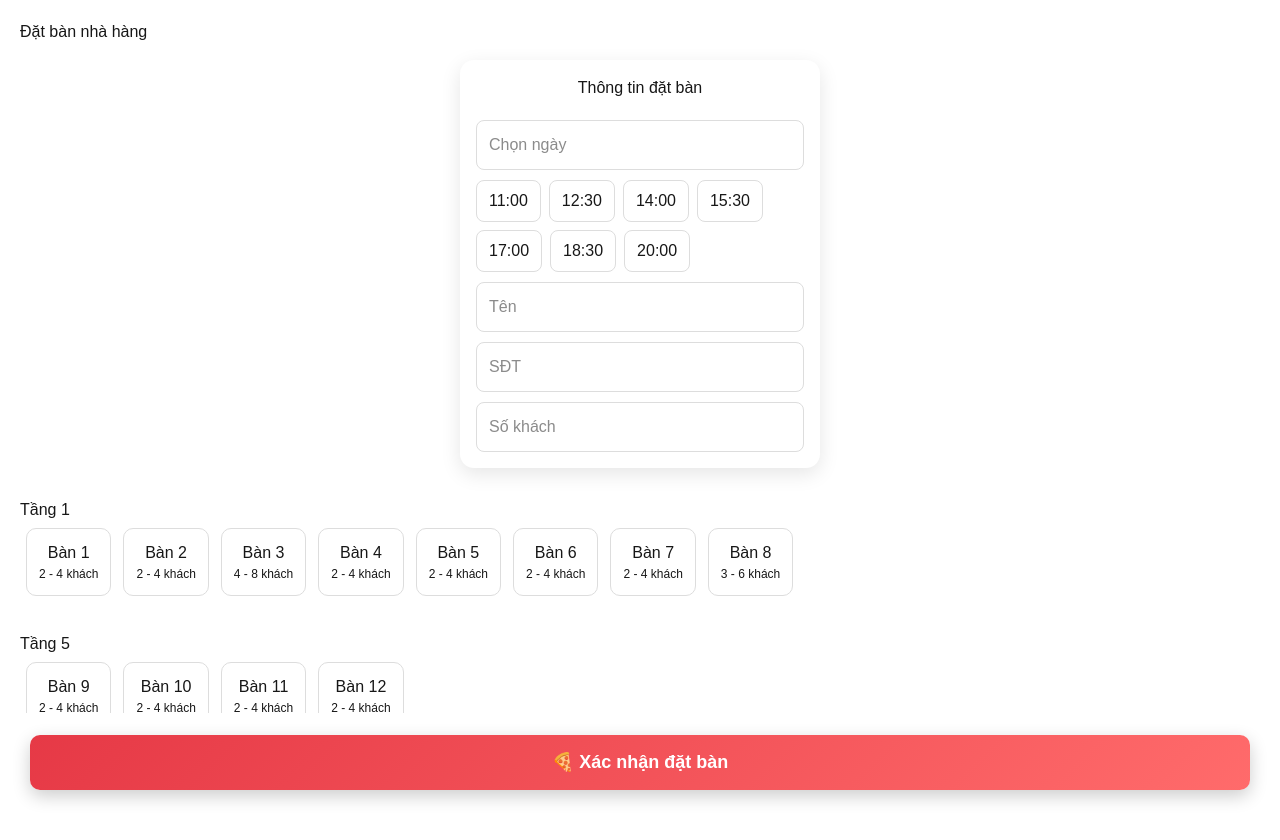
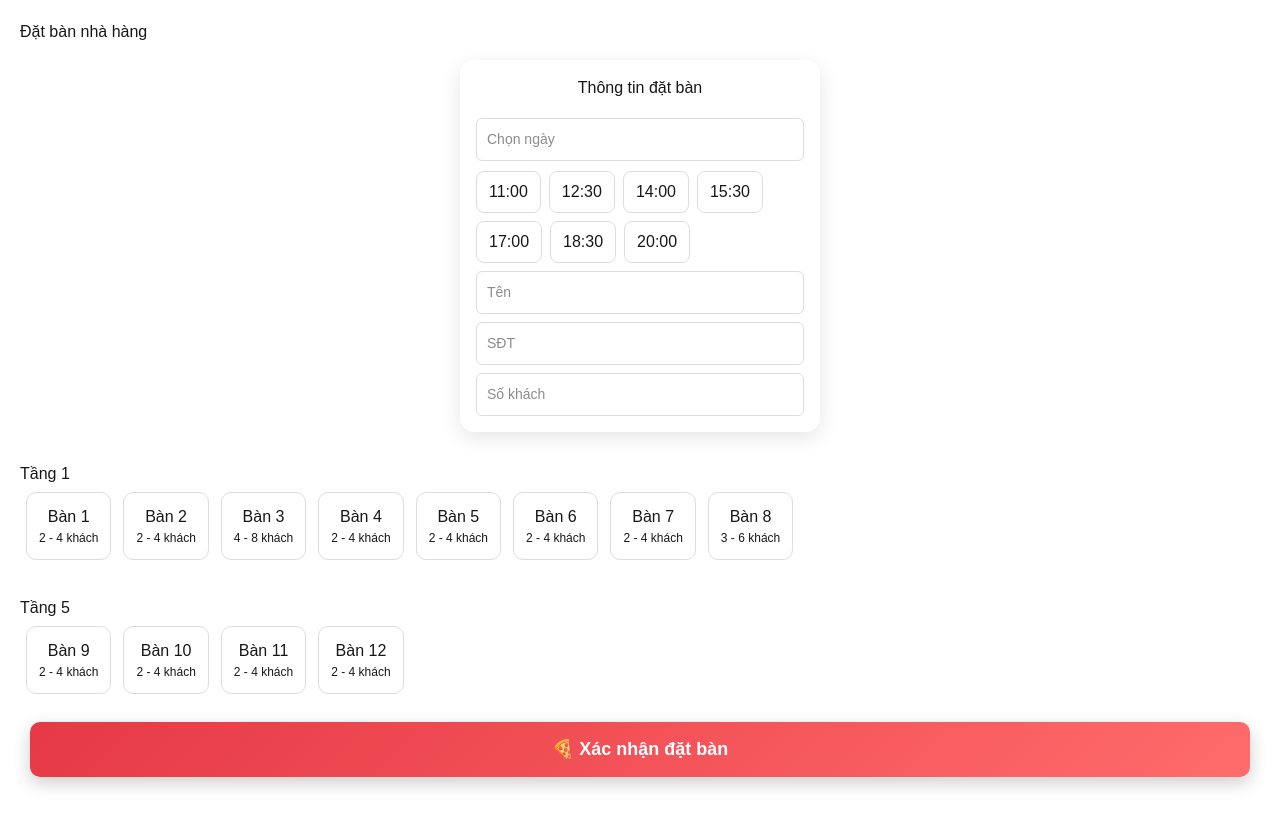
Before and after one commit to dejavuhousehalong-source/GoongPizza, a Next.js app: page / in a window 1280 px wide. Shown: the top 840 px of the page. After the commit the page ends 807 px from the top, so only its background shows below. Built offline with nearby package versions, Linux system fonts and the light colour scheme.

Commit message:
Update globals.css

```diff
--- a/app/globals.css
+++ b/app/globals.css
@@ -61,14 +61,13 @@ body {
   text-align: center;
   margin-bottom: 10px;
 }
-
 .booking-box input,
 .booking-box select {
-  margin-top: 10px;
-  padding: 12px;
-  border-radius: 8px;
+  margin-top: 8px;
+  padding: 10px; /* nhỏ lại */
+  border-radius: 6px;
   border: 1px solid #ddd;
-  font-size: 16px;
+  font-size: 14px; /* nhỏ hơn */
 }
 .time-grid {
   display: flex;
```
